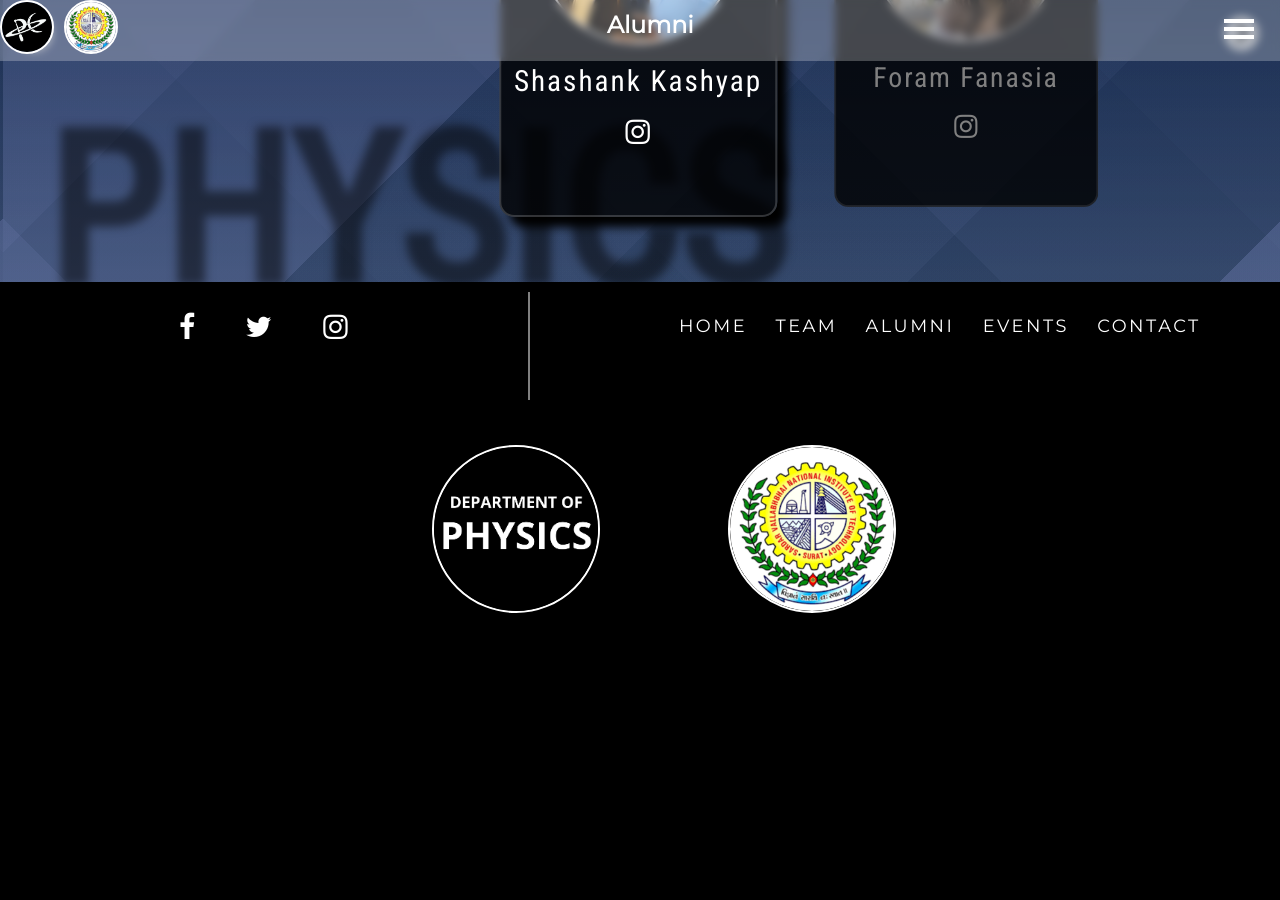
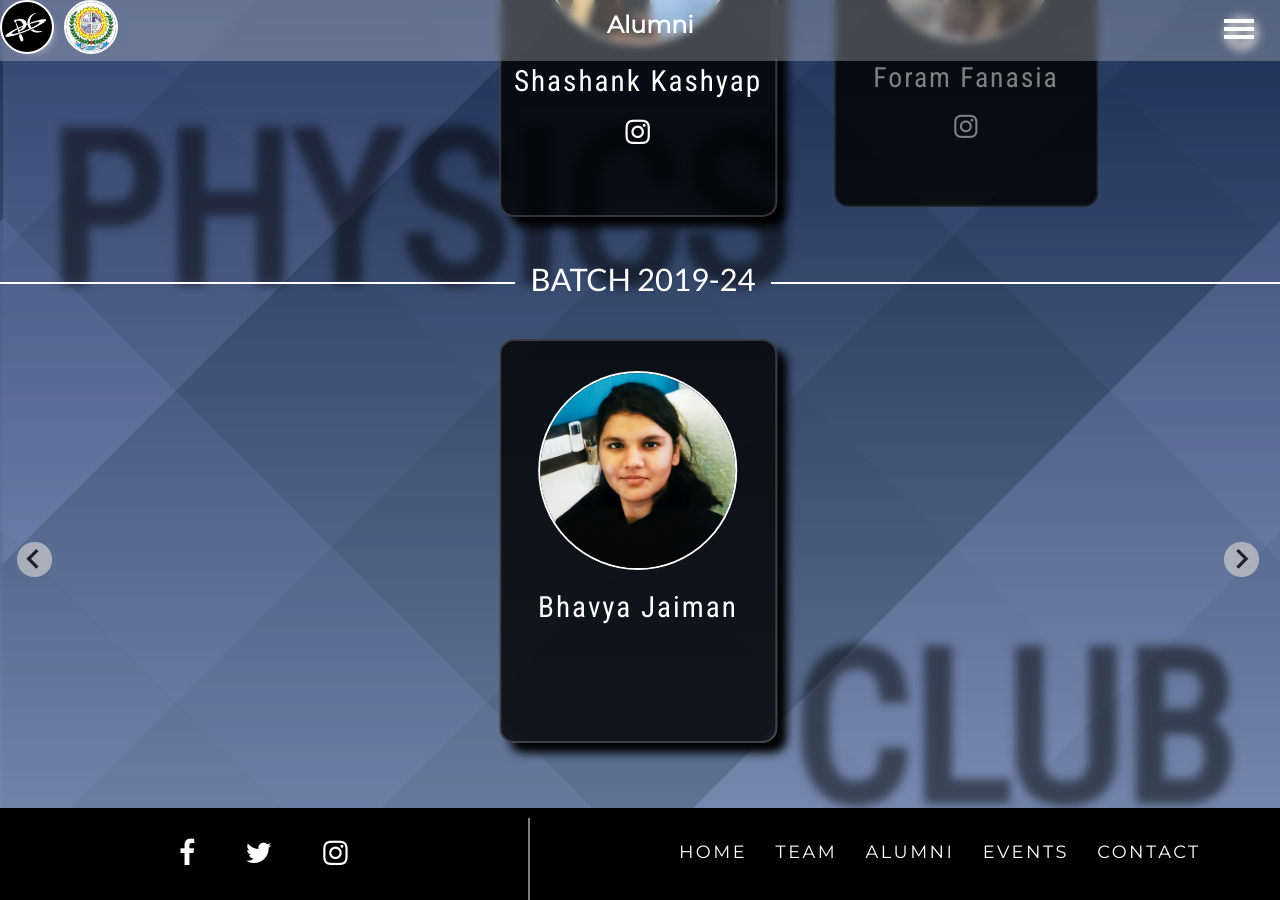
Before and after one commit to PhysicsClubSVNIT/PhysicsClubSVNIT.github.io, a Jekyll site: the page built from alumni.html, in a window 1280 px wide and 900 px high, scrolled down 957 px. Built offline with Jekyll 4.4.1, drawn with Linux system fonts in a browser that asks for light colours; some web fonts are replaced; before the commit the page ends 1623 px from its top, so only the background shows below that.

Commit message:
edit team

```diff
--- a/_data/team.json
+++ b/_data/team.json
@@ -104,13 +104,6 @@
 						"insta":"https://www.instagram.com/hershey_ni/",
 						"fb":"https://www.facebook.com/hershini.gadaria.3",
 						"image":"hershini.jpg"
-					},
-
-					{
-						"name":"Bhavya Jaiman",
-						"batch":"2019-24",
-						"image":"bhavya.jpg",
-						"linkedin":"https://www.linkedin.com/in/bhavyajaiman/",
 					},
 
 					{
@@ -229,6 +222,21 @@
 						"image":"foram.jpg"
 					}
 				]
+			},
+
+			{
+				"batch": "2019-24",
+
+				"members":[
+					{
+						"name":"Bhavya Jaiman",
+						"batch":"2019-24",
+						"image":"bhavya.jpg",
+						"linkedin":"https://www.linkedin.com/in/bhavyajaiman/",
+					}
+
+				]
+
 			}
 
 		]
```
